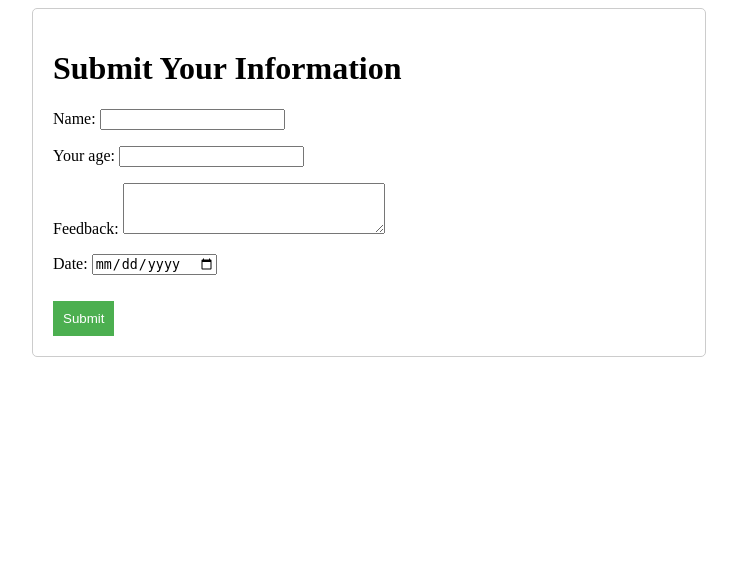
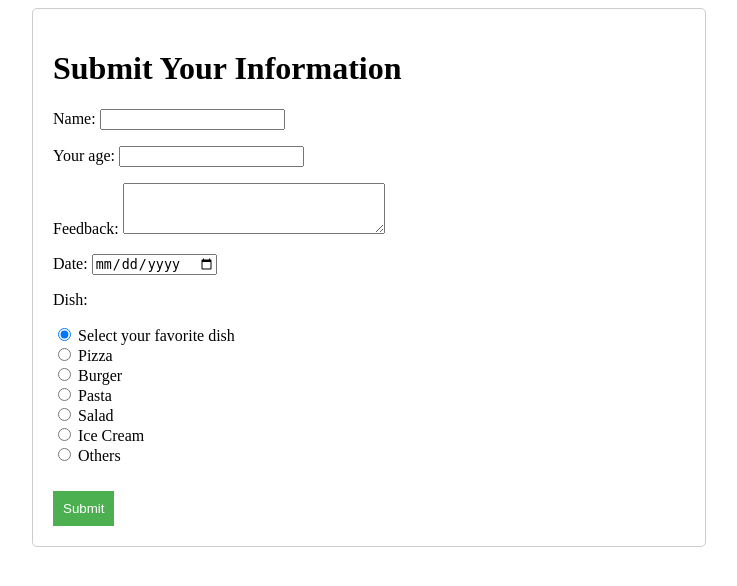
Before and after one commit to rakeshshah18/learning_django, a Django app: page /display_forms/ in a window 1280 px wide. Shown: the top 586 px of the page, without its empty margins (271-1008 px from the left). Run offline with Django 5.2, Linux system fonts and the light colour scheme.

Commit message:
temp commit

```diff
--- a/myapp/forms.py
+++ b/myapp/forms.py
@@ -1,9 +1,21 @@
 from django import forms
 from django.forms.widgets import NumberInput
+
+favorite_dish = [
+    ('', 'Select your favorite dish'),
+    ('Pizza', 'Pizza'),
+    ('Burger', 'Burger'),
+    ('Pasta', 'Pasta'),
+    ('Salad', 'Salad'),
+    ('Ice Cream', 'Ice Cream'),
+    ('Others', 'Others')
+
+]
 
 class DemoForm(forms.Form):
     name = forms.CharField(max_length=100)
     age = forms.IntegerField(label='Your age')
     feedback = forms.CharField(widget=forms.Textarea(attrs={'rows': 3, 'cols': 30}))
-
     date = forms.DateField(widget=NumberInput(attrs={'type': 'date'}))
+    dish = forms.ChoiceField(widget=forms.RadioSelect, choices=favorite_dish)
+    # if we remove the widget=forms.RadioSelect, the choices will be displayed as a dropdown menu
--- a/myapp/templates/forms.html
+++ b/myapp/templates/forms.html
@@ -1,7 +1,7 @@
 <!DOCTYPE html>
 <html>
 <head>
-    <title>Form Example</title>
+    <title>Learning Form</title>
 
     <style>
 
```
